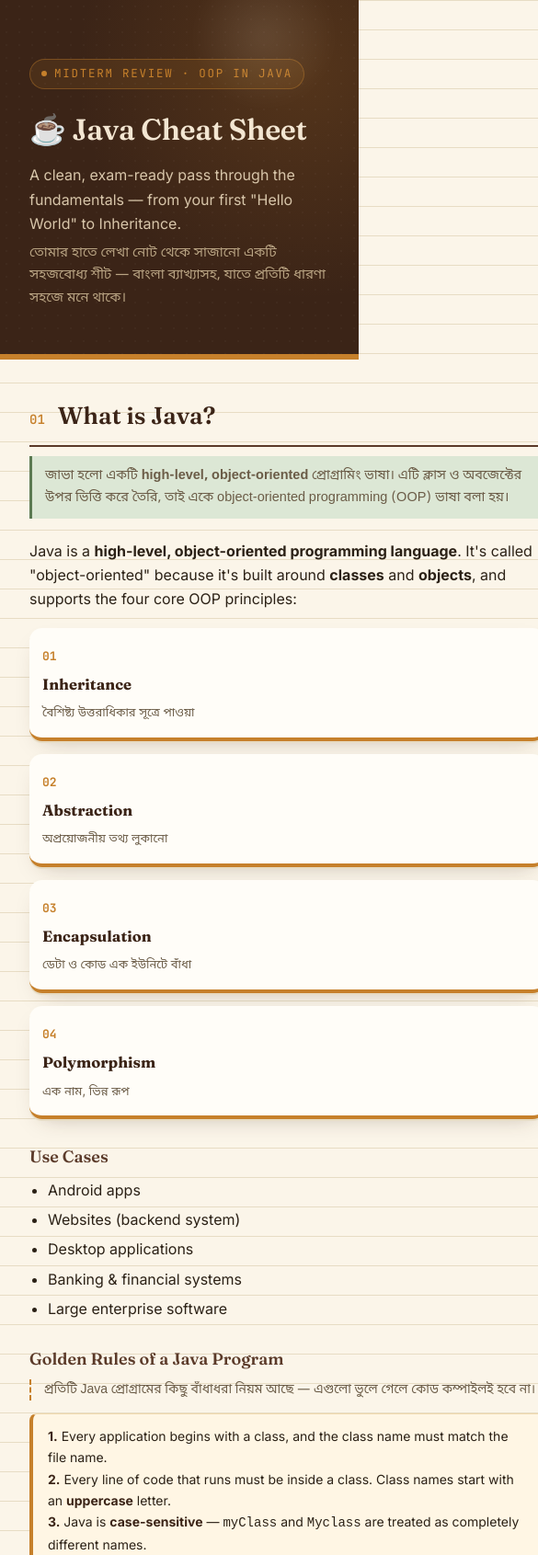
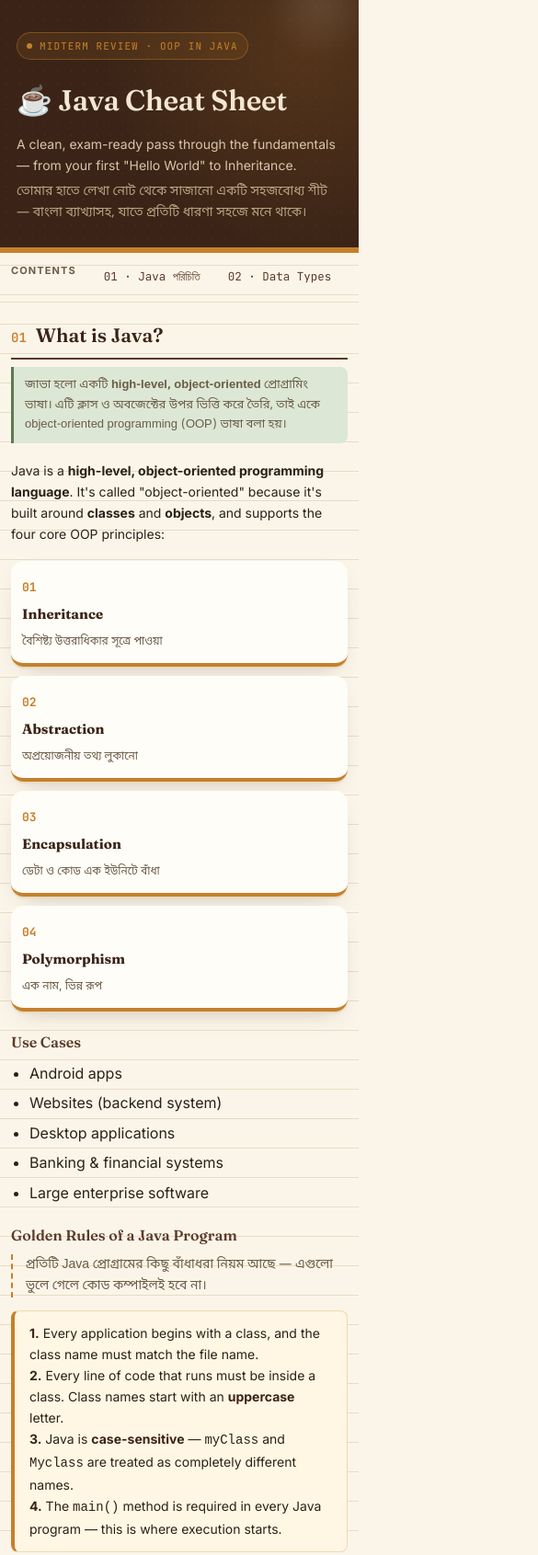
Before and after one commit to mdimt40/portfolio, a plain HTML site: page oop.html in a window 390 px wide. Shown: the top 1691 px of the page at 92% size, 585 px wide, since content can reach past the window. Drawn offline with Linux system fonts and the light colour scheme.

Commit message:
Update oop.html

```diff
--- a/oop.html
+++ b/oop.html
@@ -416,6 +416,62 @@
     color:var(--coffee-dark);
   }
   .pillar p{font-size:13px; margin:0; color:var(--ink-soft);}
+
+  @media (max-width:700px){
+    .wrap{display:block; max-width:100%;}
+    main{padding:18px 12px 72px;}
+    nav.toc{
+      position:relative;
+      top:auto;
+      max-height:none;
+      display:flex;
+      flex-wrap:nowrap;
+      gap:8px;
+      overflow-x:auto;
+      overflow-y:hidden;
+      white-space:nowrap;
+      padding:10px 12px;
+      border-bottom:1px solid var(--paper-line);
+      order:2;
+    }
+    nav.toc h4{margin:0 10px 0 0; flex:0 0 auto;}
+    nav.toc a{display:inline-block; margin-bottom:0; flex:0 0 auto;}
+    header.hero{padding:34px 18px 26px;}
+    .steam{right:-18px; top:-55px; width:120px; height:120px;}
+    .eyebrow{font-size:11px; letter-spacing:0.1em; padding:5px 10px;}
+    h1.title{font-size:clamp(28px,8vw,38px);}
+    header.hero p.sub, header.hero p.subbn{max-width:100%; font-size:14px;}
+    section.block{margin-bottom:38px;}
+    .sec-head{gap:10px; padding-bottom:8px;}
+    .sec-head h2{font-size:21px;}
+    h3.sub{font-size:16px; margin:20px 0 8px;}
+    p.expl{font-size:14px;}
+    .sec-bn{font-size:13px; padding:9px 12px; margin:8px 0 18px;}
+    .rule-box{font-size:13px; padding:10px 12px;}
+    .code-card{margin:12px 0 18px;}
+    .code-tab{padding:8px 12px;}
+    .code-tab .fname{font-size:11px;}
+    pre.code{font-size:11px; padding:12px 12px 14px; line-height:1.5;}
+    .out-box{display:flex; width:100%; flex-wrap:wrap; font-size:11.5px; padding:6px 10px;}
+    .compare,
+    .compare[style*="repeat(3,1fr)"]{grid-template-columns:1fr !important; gap:12px;}
+    .compare .col{padding:14px;}
+    .compare .col ul{font-size:13px;}
+    .pillars{grid-template-columns:1fr !important; gap:10px;}
+    .pillar{padding:14px 12px;}
+    .pillar h4{font-size:15px;}
+    .pillar p{font-size:12px;}
+    .uml-wrap{flex-direction:column; align-items:stretch; gap:12px;}
+    .uml-class{width:100%; min-width:0; font-size:12px;}
+    .uml-class .name{font-size:12px;}
+    .uml-arrow-col{width:100%;}
+    .tree{font-size:11.5px;}
+    .tree .row{gap:10px; flex-wrap:wrap; justify-content:center;}
+    table.tbl{display:block; overflow-x:auto; white-space:nowrap; font-size:12px;}
+    table.tbl th,
+    table.tbl td{padding:8px 10px;}
+    footer{padding:24px 14px 40px; font-size:11px;}
+  }
 
   /* callout / rule box */
   .rule-box{
```
